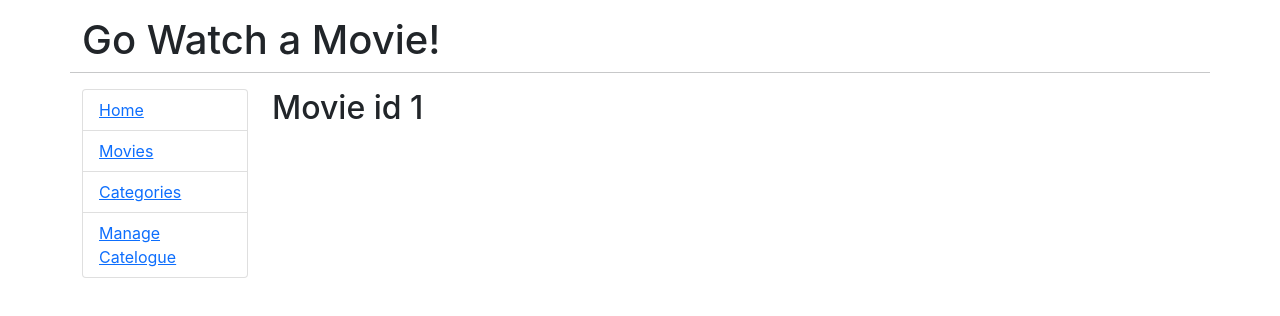
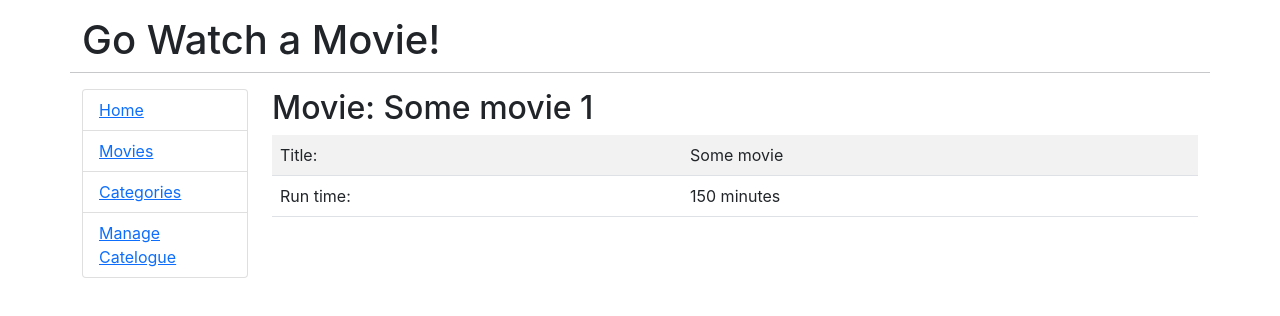
Before and after one commit to nao-18/react-app-with-golang-rest-api, a React (Create React App) app in the folder go-movies/: page /movies/1 in a window 1280 px wide. Shown: the top 316 px of the page. Built offline with nearby package versions, Linux system fonts and the light colour scheme.

Commit message:
add OneMovie component

```diff
--- a/go-movies/src/App.js
+++ b/go-movies/src/App.js
@@ -11,6 +11,7 @@ import Movies from './components/Movies';
 import Admin from './components/Admin';
 import Home from './components/Home';
 import Categories from './components/Categories';
+import OneMovie from './components/OneMovie';
 
 export default function App() {
   return (
@@ -43,9 +44,10 @@ export default function App() {
 
           <div className="col-md-10">
             <Switch>
-              <Route path="/movies/:id">
+              {/* <Route path="/movies/:id">
                 <Movie />
-              </Route>
+              </Route> */}
+              <Route path="/movies/:id" component={OneMovie} />
               <Route path="/movies">
                 <Movies />
               </Route>
--- /dev/null
+++ b/go-movies/src/components/OneMovie.js
@@ -0,0 +1,43 @@
+import React, { Component, Fragment } from 'react';
+
+export default class OneMovie extends Component {
+  state = { movie: {} };
+
+  componentDidMount() {
+    this.setState({
+      movie: {
+        id: this.props.match.params.id,
+        title: 'Some movie',
+        runtime: 150,
+      },
+    });
+  }
+
+  render() {
+    return (
+      <Fragment>
+        <h2>
+          Movie: {this.state.movie.title} {this.state.movie.id}
+        </h2>
+
+        <table className="table table-compact table-striped">
+          <thead></thead>
+          <tbody>
+            <tr>
+              <td>
+                <string>Title:</string>
+              </td>
+              <td>{this.state.movie.title}</td>
+            </tr>
+            <tr>
+              <td>
+                <string>Run time:</string>
+              </td>
+              <td>{this.state.movie.runtime} minutes</td>
+            </tr>
+          </tbody>
+        </table>
+      </Fragment>
+    );
+  }
+}
```
